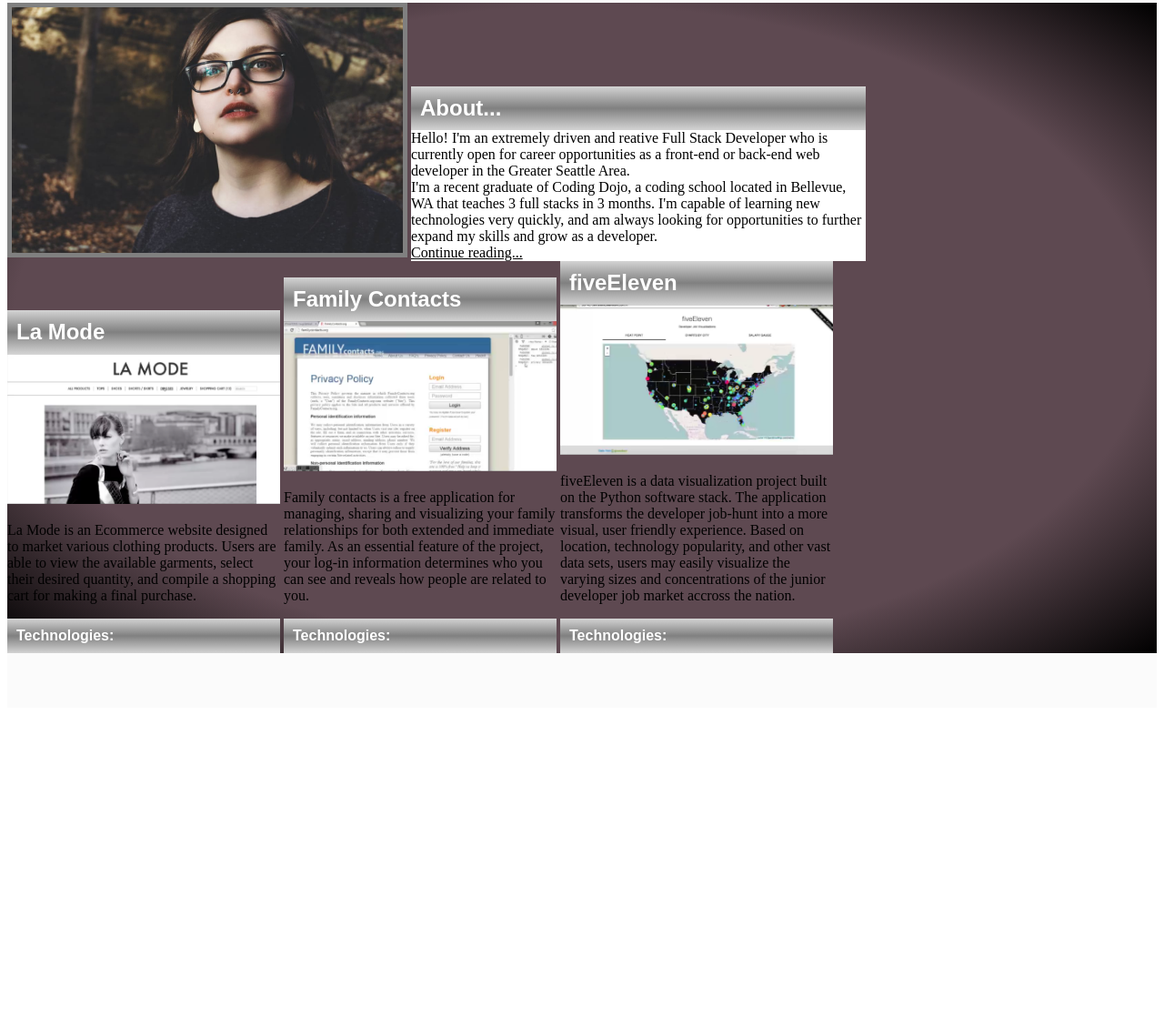
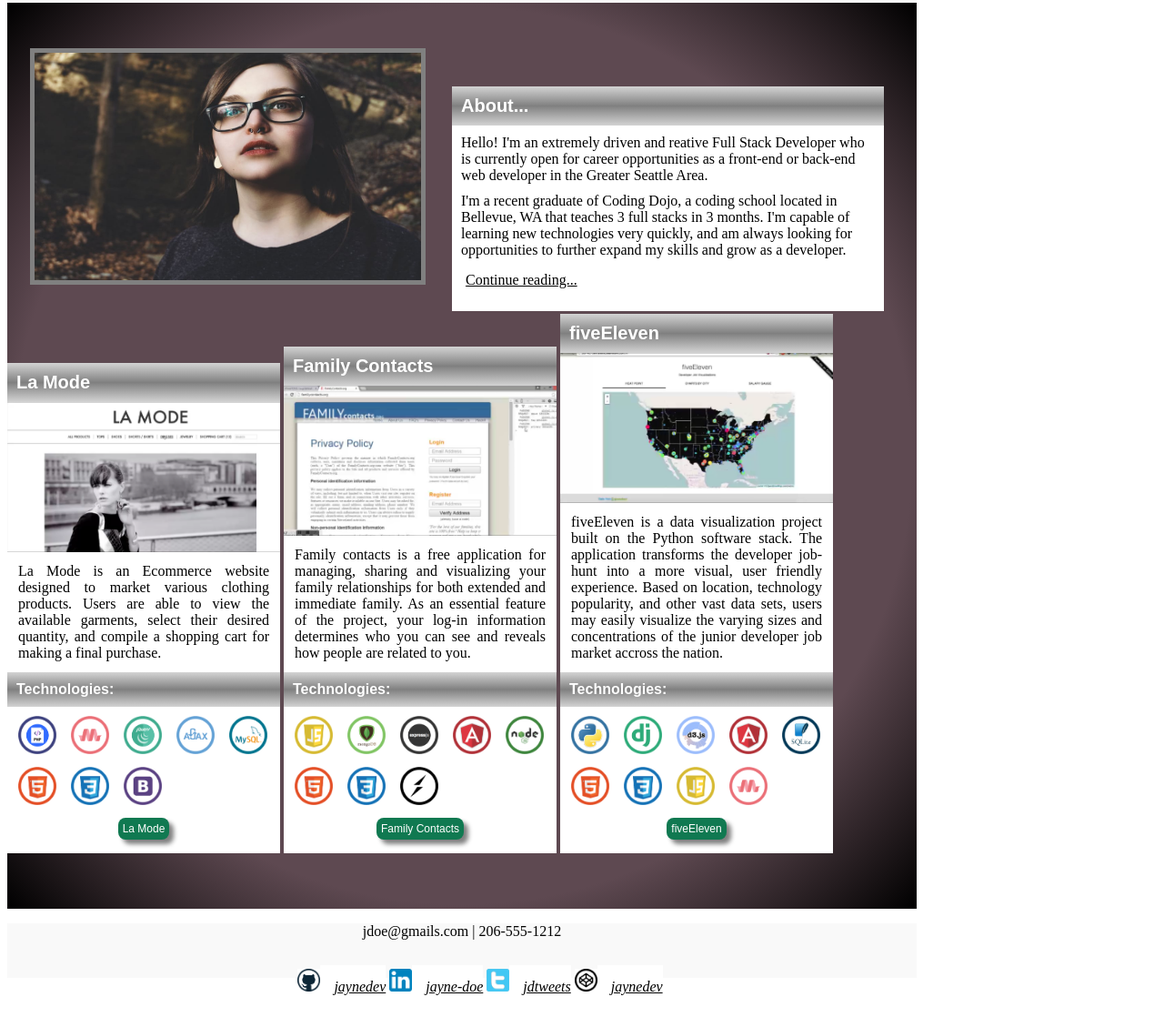
Before and after one commit to mendozaomar85/portfolio, a plain HTML site: page index.html in a window 1280 px wide. Shown: the part 65-1183 px from the top of the page at 91% size. Before the commit the page ends 851 px from the top, so only its background shows below. Drawn offline with Linux system fonts and the light colour scheme.

Commit message:
need to format

```diff
--- a/index.html
+++ b/index.html
@@ -10,13 +10,13 @@
 			<p class="mainheading">Master of shadows and the Internet!</p>
 		</header>
 		<div id="container">
-			<div>
+			<div class="topsection">
 				<div id="profileimg"><img src="images/photo_of_me.jpg"> </div>
 				<div class="about">
 					<p class="headings" id="about">About...</p>
 					<p class="bio">Hello! I'm an extremely driven and reative Full Stack Developer who is currently open for career opportunities as a front-end or back-end web developer in the Greater Seattle Area.</p>
 					<p class="bio">I'm a recent graduate of Coding Dojo, a coding school located in Bellevue, WA that teaches 3 full stacks in 3 months. I'm capable of learning new technologies very quickly, and am always looking for opportunities to further expand my skills and grow as a developer.</p>
-					<p class="bio"><a href="#">Continue reading...</a></p>
+					<a href="#">Continue reading...</a>
 				</div>
 			</div>
 			<div>
@@ -27,7 +27,19 @@
 						<p>La Mode is an Ecommerce website designed to market various clothing products. Users are able to view the available garments, select their desired quantity, and compile a shopping cart for making a final purchase.</p>
 					</div>
 					<div class="technologies">Technologies:</div>
-					<div></div>
+					<div class="icons">
+						<img class="icon" src="images/php.png">
+						<img class="icon" src="images/materialize.png">
+						<img class="icon" src="images/jquery.png">
+						<img class="icon" src="images/ajax.png">
+						<img class="icon" src="images/mysql.png">
+						<img class="icon" src="images/html.png">
+						<img class="icon" src="images/css.png">
+						<img class="icon" src="images/bootstrap.png">
+						<div class="button">
+							<button>La Mode</button>
+						</div>
+					</div>
 				</div>
 				<div class="projects">
 					<div class="headings">Family Contacts</div>
@@ -36,7 +48,19 @@
 						<p>Family contacts is a free application for managing, sharing and visualizing your family relationships for both extended and immediate family. As an essential feature of the project, your log-in information determines who you can see and reveals how people are related to you.</p>
 					</div>
 					<div class="technologies">Technologies:</div>
-					<div></div>
+					<div class="icons">
+						<img class="icon" src="images/javascript.png">
+						<img class="icon" src="images/mongodb.png">
+						<img class="icon" src="images/expressjs.png">
+						<img class="icon" src="images/angular.png">
+						<img class="icon" src="images/nodejs.png">
+						<img class="icon" src="images/html.png">
+						<img class="icon" src="images/css.png">
+						<img class="icon" src="images/socket.png">
+						<div class="button">
+							<button>Family Contacts</button>
+						</div>
+					</div>
 				</div>
 				<div class="projects">
 					<div class="headings">fiveEleven</div>
@@ -45,11 +69,34 @@
 						<p>fiveEleven is a data visualization project built on the Python software stack. The application transforms the developer job-hunt into a more visual, user friendly experience. Based on location, technology popularity, and other vast data sets, users may easily visualize the varying sizes and concentrations of the junior developer job market accross the nation.</p>
 					</div>
 					<div class="technologies">Technologies:</div>
-					<div></div>
+					<div class="icons">
+						<img class="icon" src="images/python.png">
+						<img class="icon" src="images/django.png">
+						<img class="icon" src="images/d3.png">
+						<img class="icon" src="images/angular.png">
+						<img class="icon" src="images/sqlite.png">
+						<img class="icon" src="images/html.png">
+						<img class="icon" src="images/css.png">
+						<img class="icon" src="images/javascript.png">
+						<img class="icon" src="images/materialize.png">
+						<div class="button">
+							<button>fiveEleven</button>
+						</div>
+					</div>
 				</div>
 			</div>
 		</div>
-		<footer></footer>
+		<footer id="outer">
+			<p>jdoe@gmails.com | 206-555-1212</p>
+			<div class="table">
+				<ul id="horizontal-list">
+					<li><img id="github" src="images/github.png"><a href="#">jaynedev</a></li>
+					<li><img id="linkedin" src="images/linkedin.png"><a href="#">jayne-doe</a></li>
+					<li><img id="twitter" src="images/twitter.png"><a href="#">jdtweets</a></li>
+					<li><img id="codepen" src="images/codepen.png"><a href="#">jaynedev</a></li>
+				</ul>
+			</div>
+		</footer>
 
 
 	</body>
--- a/styles.css
+++ b/styles.css
@@ -1,6 +1,11 @@
+body {
+	width: 1000px;
+}
 header, footer{
-	background-color: rgba(211,211,211,.1);
+	background-color: #f9f9f9;
 	height: 60px;
+	width: 1000px;
+
 }
 
 header p {
@@ -24,7 +29,7 @@ header p {
 }
 
 .headings {
-	font-size: 1.5em;
+	font-size: 1.25em;
 }
 .headings, .technologies {
 	font-family: Arial;
@@ -45,21 +50,41 @@ header p {
 
 #profileimg {
 	display: inline-block;
+	margin-top: 25px;
 }
 #profileimg img {
-	width: 430px;
-	height: 270px;
+	width: 425px;
+	height: 250px;
 	border: 5px solid gray;
 }
 
 .about {
-	width: 500px;
+	width: 475px;
+	height: 250px;
 	display: inline-block;
+	margin-left: 25px;
+	margin-top: 25px;
+
+}
+
+.bio {
+	padding: 10px 15px 0px 10px;
+}
+
+.topsection {
+	padding: 25px 25px 0px 25px ;
+	margin: 0;
+}
+
+a {
+	padding: 15px 0 25px 15px;
+	display: block;
 }
 .bio, a {
 	background-color: white;
 	color: black;
 	margin: 0;
+
 }
 
 #top {
@@ -68,9 +93,82 @@ header p {
 
 .projects {
 	width: 300px;
+	height: 600px;
 	display: inline-block;
+
 }
 
 .projdesc img {
 	width: 300px;
+	margin: 0;
+	display: block;
 }
+
+.projdesc p {
+	text-align: justify;
+	padding: 12px;
+}
+.projdesc p, .icons {
+	background-color: white;
+	margin: 0px;
+}
+
+.icon {
+	width: 42px;
+	padding: 10px 0px 0px 12px;
+}
+
+button {
+	background-color: #107951;
+	border: none;
+    color: white;
+    padding: 5px;
+    text-align: center;
+    text-decoration: none;
+    display: block;
+    font-size: 12px;
+    border-radius: 8px;
+    display: inline-block;
+    margin-top: 10px;
+    margin-bottom: 15px;
+    box-shadow: 5px 5px 5px gray;
+}
+
+.button {
+	text-align: center;
+
+}
+
+li {
+	display: inline;
+}
+li a {
+	font-style: italic;
+	display: inline
+}
+
+li img {
+	display: inline-block;
+	width: 25px;
+}
+
+
+#contact {
+	margin: 0 auto;
+	padding: 0;
+	list-style-type: none;
+}
+
+.table {
+	display: table;
+	margin: 0 auto;
+}
+
+footer {
+	text-align: center;
+}
+#contact li {
+	margin: 0;
+	padding: 0;
+	float: left;
+}
```
